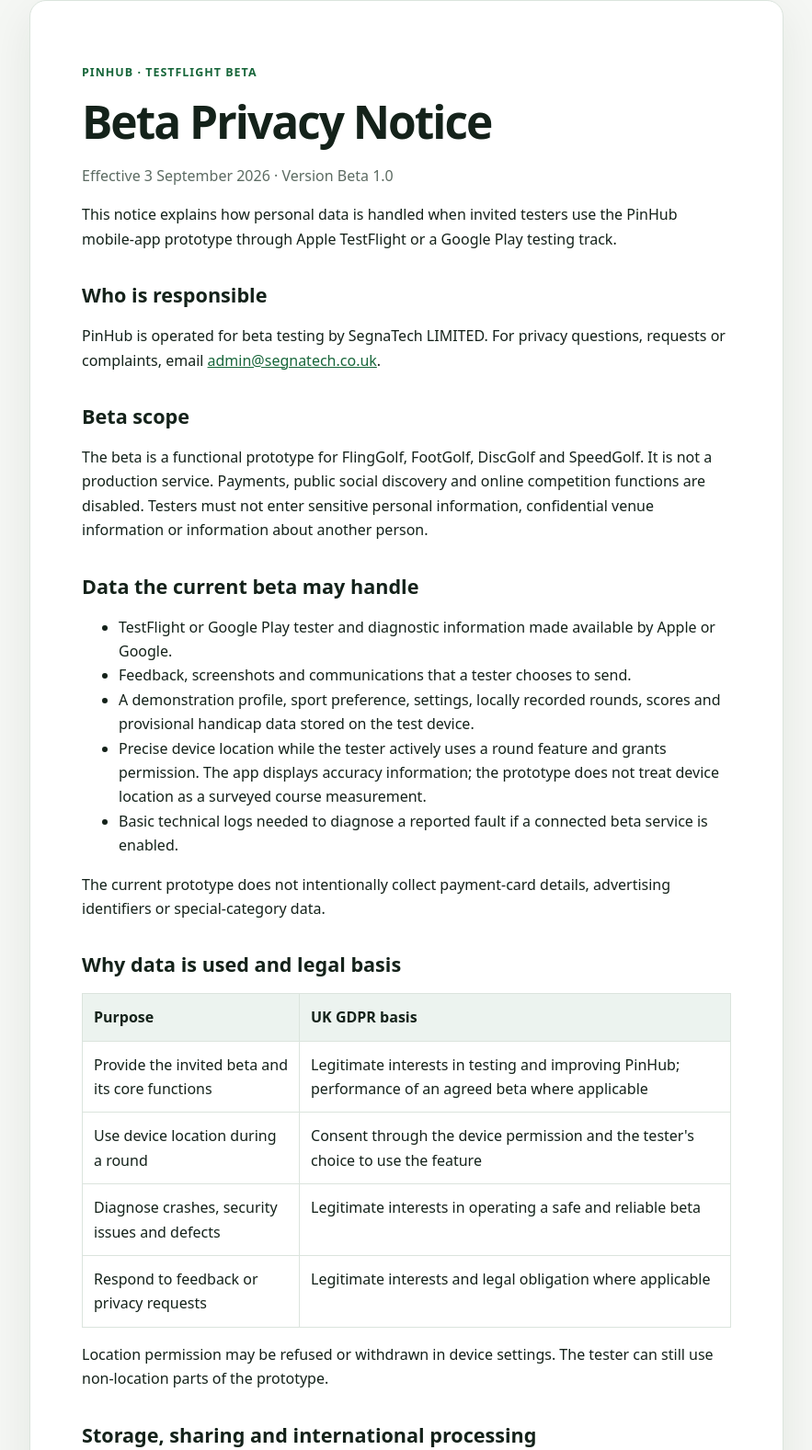
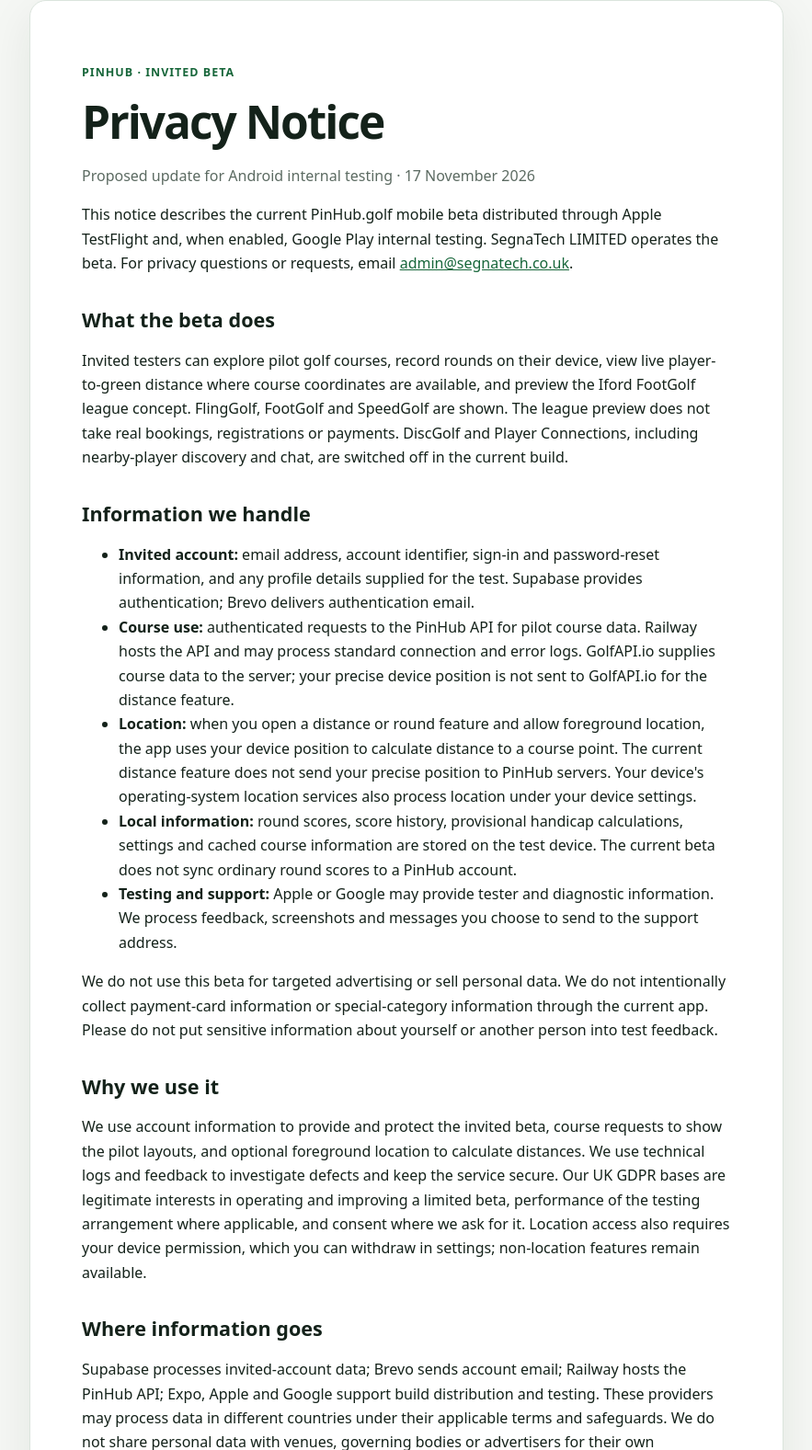
Before and after one commit to SegnaTechLIMITED/pinhub-legal, a plain HTML site: page index.html in a window 1280 px wide. Shown: the part 40-1617 px from the top of the page at 92% size, without its empty margins (198-1081 px from the left). Drawn offline with Linux system fonts and the light colour scheme.

Commit message:
Draft updated invited-beta privacy notice for Android internal testing

```diff
--- a/index.html
+++ b/index.html
@@ -4,7 +4,7 @@
   <meta charset="utf-8">
   <meta name="viewport" content="width=device-width, initial-scale=1">
   <meta name="color-scheme" content="light dark">
-  <title>PinHub Beta Privacy Notice</title>
+  <title>PinHub.golf Privacy Notice</title>
   <meta name="description" content="Privacy information for invited testers of the PinHub mobile app beta.">
   <style>
     :root { color-scheme: light dark; --bg:#f5f7f4; --card:#ffffff; --text:#14221a; --muted:#5c6b62; --accent:#17663a; --line:#dbe4dd; }
@@ -26,59 +26,39 @@
 </head>
 <body>
 <main>
-  <p class="eyebrow">PinHub · TestFlight beta</p>
-  <h1>Beta Privacy Notice</h1>
-  <p class="meta">Effective 3 September 2026 · Version Beta 1.0</p>
-  <p>This notice explains how personal data is handled when invited testers use the PinHub mobile-app prototype through Apple TestFlight or a Google Play testing track.</p>
+  <p class="eyebrow">PinHub · invited beta</p>
+  <h1>Privacy Notice</h1>
+  <p class="meta">Proposed update for Android internal testing · 17 November 2026</p>
+  <p>This notice describes the current PinHub.golf mobile beta distributed through Apple TestFlight and, when enabled, Google Play internal testing. SegnaTech LIMITED operates the beta. For privacy questions or requests, email <a href="mailto:admin@segnatech.co.uk">admin@segnatech.co.uk</a>.</p>
 
-  <h2>Who is responsible</h2>
-  <p>PinHub is operated for beta testing by SegnaTech LIMITED. For privacy questions, requests or complaints, email <a href="mailto:admin@segnatech.co.uk">admin@segnatech.co.uk</a>.</p>
+  <h2>What the beta does</h2>
+  <p>Invited testers can explore pilot golf courses, record rounds on their device, view live player-to-green distance where course coordinates are available, and preview the Iford FootGolf league concept. FlingGolf, FootGolf and SpeedGolf are shown. The league preview does not take real bookings, registrations or payments. DiscGolf and Player Connections, including nearby-player discovery and chat, are switched off in the current build.</p>
 
-  <h2>Beta scope</h2>
-  <p>The beta is a functional prototype for FlingGolf, FootGolf, DiscGolf and SpeedGolf. It is not a production service. Payments, public social discovery and online competition functions are disabled. Testers must not enter sensitive personal information, confidential venue information or information about another person.</p>
+  <h2>Information we handle</h2>
+  <ul>
+    <li><strong>Invited account:</strong> email address, account identifier, sign-in and password-reset information, and any profile details supplied for the test. Supabase provides authentication; Brevo delivers authentication email.</li>
+    <li><strong>Course use:</strong> authenticated requests to the PinHub API for pilot course data. Railway hosts the API and may process standard connection and error logs. GolfAPI.io supplies course data to the server; your precise device position is not sent to GolfAPI.io for the distance feature.</li>
+    <li><strong>Location:</strong> when you open a distance or round feature and allow foreground location, the app uses your device position to calculate distance to a course point. The current distance feature does not send your precise position to PinHub servers. Your device's operating-system location services also process location under your device settings.</li>
+    <li><strong>Local information:</strong> round scores, score history, provisional handicap calculations, settings and cached course information are stored on the test device. The current beta does not sync ordinary round scores to a PinHub account.</li>
+    <li><strong>Testing and support:</strong> Apple or Google may provide tester and diagnostic information. We process feedback, screenshots and messages you choose to send to the support address.</li>
+  </ul>
+  <p>We do not use this beta for targeted advertising or sell personal data. We do not intentionally collect payment-card information or special-category information through the current app. Please do not put sensitive information about yourself or another person into test feedback.</p>
 
-  <h2>Data the current beta may handle</h2>
-  <ul>
-    <li>TestFlight or Google Play tester and diagnostic information made available by Apple or Google.</li>
-    <li>Feedback, screenshots and communications that a tester chooses to send.</li>
-    <li>A demonstration profile, sport preference, settings, locally recorded rounds, scores and provisional handicap data stored on the test device.</li>
-    <li>Precise device location while the tester actively uses a round feature and grants permission. The app displays accuracy information; the prototype does not treat device location as a surveyed course measurement.</li>
-    <li>Basic technical logs needed to diagnose a reported fault if a connected beta service is enabled.</li>
-  </ul>
-  <p>The current prototype does not intentionally collect payment-card details, advertising identifiers or special-category data.</p>
+  <h2>Why we use it</h2>
+  <p>We use account information to provide and protect the invited beta, course requests to show the pilot layouts, and optional foreground location to calculate distances. We use technical logs and feedback to investigate defects and keep the service secure. Our UK GDPR bases are legitimate interests in operating and improving a limited beta, performance of the testing arrangement where applicable, and consent where we ask for it. Location access also requires your device permission, which you can withdraw in settings; non-location features remain available.</p>
 
-  <h2>Why data is used and legal basis</h2>
-  <table>
-    <thead><tr><th>Purpose</th><th>UK GDPR basis</th></tr></thead>
-    <tbody>
-      <tr><td>Provide the invited beta and its core functions</td><td>Legitimate interests in testing and improving PinHub; performance of an agreed beta where applicable</td></tr>
-      <tr><td>Use device location during a round</td><td>Consent through the device permission and the tester's choice to use the feature</td></tr>
-      <tr><td>Diagnose crashes, security issues and defects</td><td>Legitimate interests in operating a safe and reliable beta</td></tr>
-      <tr><td>Respond to feedback or privacy requests</td><td>Legitimate interests and legal obligation where applicable</td></tr>
-    </tbody>
-  </table>
-  <p>Location permission may be refused or withdrawn in device settings. The tester can still use non-location parts of the prototype.</p>
-
-  <h2>Storage, sharing and international processing</h2>
-  <p>Prototype profile, preference and round data is currently designed to remain on the device unless a connected test service is explicitly enabled. Apple processes TestFlight information under Apple's terms; Google processes Play testing information under Google's terms. Approved development or hosting suppliers may process the minimum data needed to operate or diagnose the beta under confidentiality and data-protection obligations.</p>
-  <p>PinHub does not sell personal data. Personal data is not shared with venues, governing bodies or advertisers for their own marketing. If a supplier processes data outside the UK, an appropriate transfer safeguard will be used where required.</p>
+  <h2>Where information goes</h2>
+  <p>Supabase processes invited-account data; Brevo sends account email; Railway hosts the PinHub API; Expo, Apple and Google support build distribution and testing. These providers may process data in different countries under their applicable terms and safeguards. We do not share personal data with venues, governing bodies or advertisers for their own marketing. Access is limited to authorised team members and service providers that need it for the beta.</p>
 
   <h2>Retention and deletion</h2>
-  <ul>
-    <li>On-device prototype data remains until the tester clears it, deletes it using an available app control, or removes the app.</li>
-    <li>Tester feedback and defect evidence is kept only as long as needed to resolve the issue and document the beta, normally no more than 12 months unless a legal or security reason requires longer.</li>
-    <li>Distribution-platform records are retained by Apple or Google under their own policies.</li>
-  </ul>
-  <p>To request access, correction, export, restriction, objection or deletion, email <a href="mailto:admin@segnatech.co.uk">admin@segnatech.co.uk</a>. The request may need identity verification. UK users may complain to the Information Commissioner's Office at <a href="https://ico.org.uk/">ico.org.uk</a>.</p>
+  <p>Invited-account information remains while the beta account is active and is removed following a verified deletion request, subject to any necessary security or legal retention. Local scores and settings remain on the device until cleared in the app or by removing the app. We normally retain voluntarily supplied feedback and defect evidence for no more than 12 months unless an issue or legal duty requires longer. Apple and Google retain their own distribution records under their policies.</p>
+  <p>You can request deletion of your PinHub account and associated data from within the app through the privacy contact, or use our <a href="./delete-account.html">account deletion request page</a>. We may verify that the request comes from the account holder. You may also request access, correction, export, restriction or objection through <a href="mailto:admin@segnatech.co.uk">admin@segnatech.co.uk</a>. UK users may complain to the <a href="https://ico.org.uk/">Information Commissioner's Office</a>.</p>
 
-  <h2>Children and safeguarding</h2>
-  <p>The external beta is not intended for unsupervised use by children. A tester under 18 must participate only through an approved, supervised programme with appropriate parental or guardian arrangements. Do not use beta feedback channels to disclose safeguarding details; contact the responsible safeguarding lead or emergency services where appropriate.</p>
+  <h2>Children, security and changes</h2>
+  <p>The current invited beta is not intended for unsupervised children. Player Connections and chat are disabled. We use encrypted connections and controlled account access, though no beta can be guaranteed risk-free. Report a security or privacy concern to <a href="mailto:admin@segnatech.co.uk">admin@segnatech.co.uk</a>.</p>
+  <p>We will update this notice and the app's disclosures before enabling new features such as social discovery, messaging, online competitions or payments.</p>
 
-  <h2>Security and changes</h2>
-  <p>Access is limited to invited testers and authorised team members. Reasonable technical and organisational safeguards are used, but no prototype can be guaranteed risk-free. Report suspected security or privacy incidents promptly to <a href="mailto:admin@segnatech.co.uk">admin@segnatech.co.uk</a>.</p>
-  <p class="note">This notice will be updated before production launch and whenever the beta adds accounts, cloud storage, analytics, payments, social features or new data providers. Material changes will be communicated to testers.</p>
-
-  <footer>© 2026 SegnaTech LIMITED · PinHub</footer>
+  <footer>© 2026 SegnaTech LIMITED · PinHub.golf</footer>
 </main>
 </body>
 </html>
```
